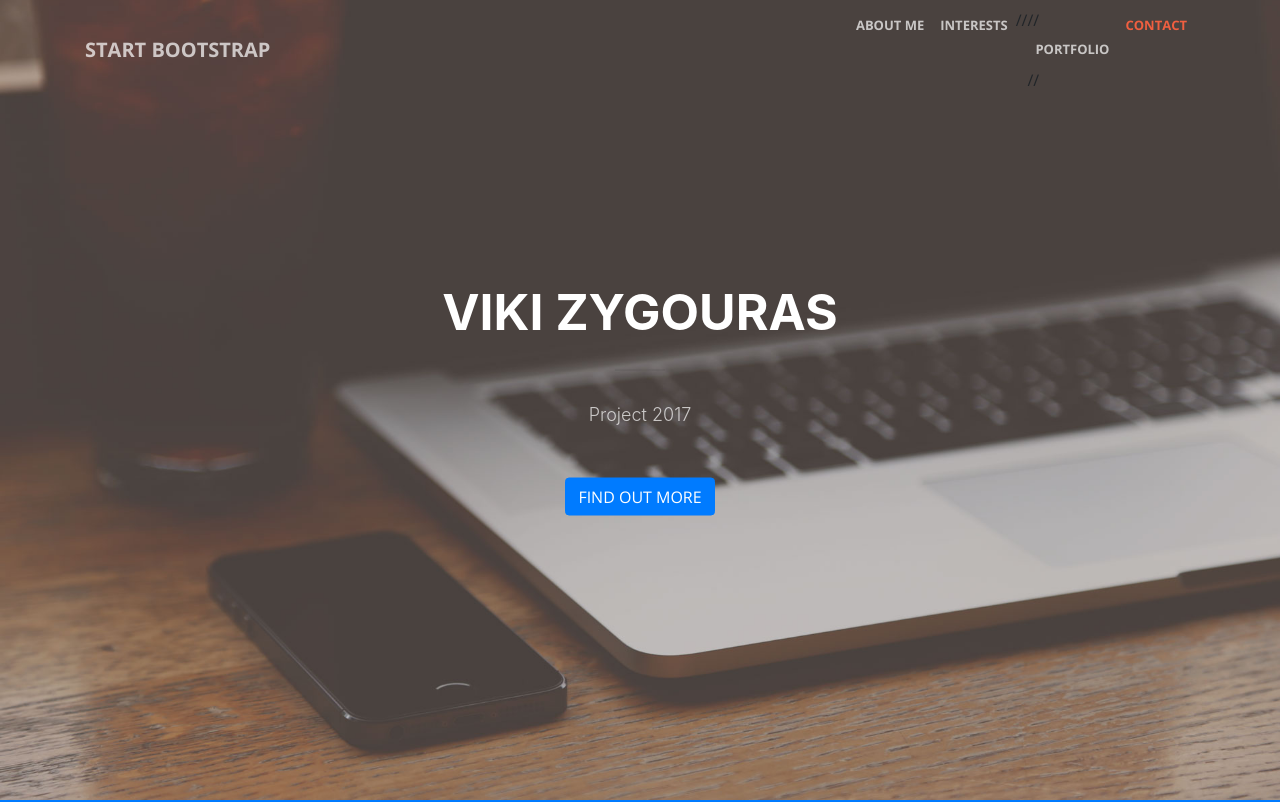
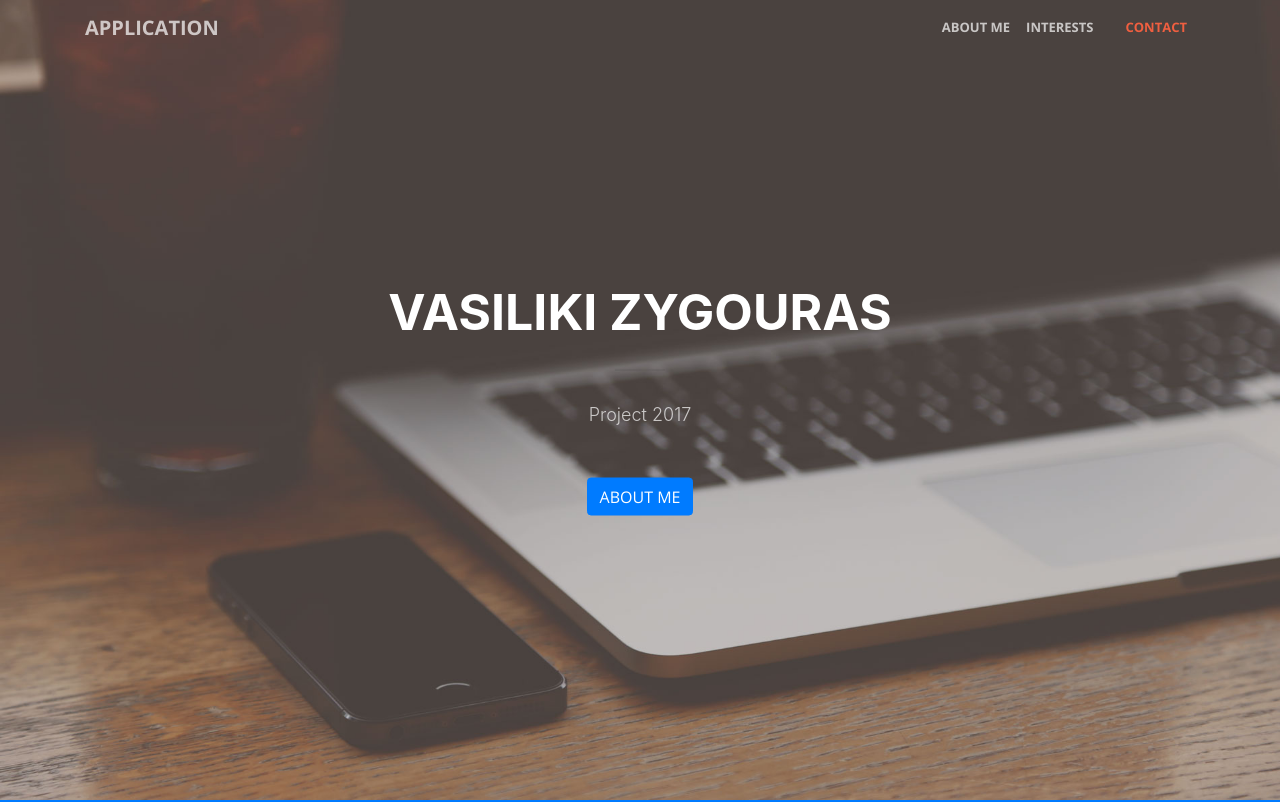
Before and after one commit to vzygouras/private, a website with bundled scripts: page index.html in a window 1280 px wide. Shown: the top 802 px of the page. Built offline with nearby package versions, Linux system fonts and the light colour scheme.

Commit message:
Update index.html

```diff
--- a/index.html
+++ b/index.html
@@ -31,7 +31,7 @@
     <!-- Navigation -->
     <nav class="navbar navbar-expand-lg navbar-light fixed-top" id="mainNav">
       <div class="container">
-        <a class="navbar-brand js-scroll-trigger" href="#page-top">Start Bootstrap</a>
+        <a class="navbar-brand js-scroll-trigger" href="#page-top">Application</a>
         <button class="navbar-toggler navbar-toggler-right" type="button" data-toggle="collapse" data-target="#navbarResponsive" aria-controls="navbarResponsive" aria-expanded="false" aria-label="Toggle navigation">
           <span class="navbar-toggler-icon"></span>
         </button>
@@ -43,9 +43,9 @@
             <li class="nav-item">
               <a class="nav-link js-scroll-trigger" href="#services">Interests</a>
             </li>
-            //<li class="nav-item">
-            //  <a class="nav-link js-scroll-trigger" href="#portfolio">Portfolio</a>
-            //</li>
+            <li class="nav-item">
+              <a class="nav-link js-scroll-trigger" href="#portfolio"></a>
+            </li>
             <li class="nav-item">
               <a class="nav-link js-scroll-trigger" href="#contact">Contact</a>
             </li>
@@ -57,10 +57,10 @@
     <header class="masthead">
       <div class="header-content">
         <div class="header-content-inner">
-          <h1 id="homeHeading">Viki Zygouras</h1>
+          <h1 id="homeHeading">Vasiliki Zygouras</h1>
           <hr>
           <p>Project 2017</p>
-          <a class="btn btn-primary btn-xl js-scroll-trigger" href="#about">Find Out More</a>
+          <a class="btn btn-primary btn-xl js-scroll-trigger" href="#about">About Me</a>
         </div>
       </div>
     </header>
```
